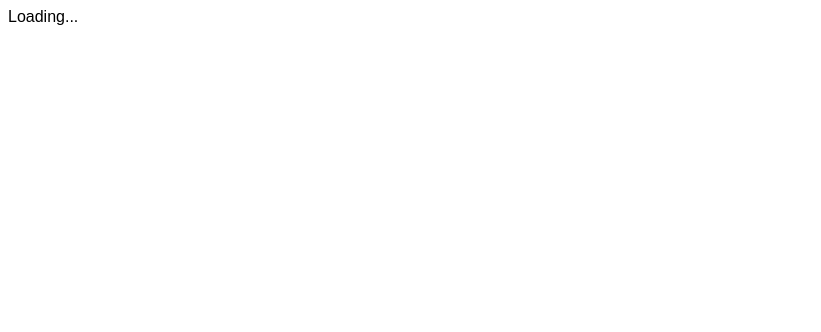
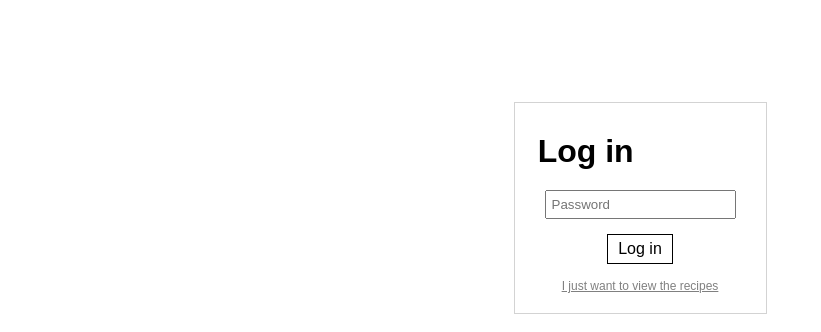
Before and after one commit to Nickouwen/website, a React (Vite) app in the folder client/: page / in a window 1280 px wide. Shown: the top 332 px of the page, without its empty margins (0-821 px from the left). Built offline with nearby package versions, Linux system fonts and the light colour scheme.

Commit message:
Fix loading...

```diff
--- a/client/src/App.tsx
+++ b/client/src/App.tsx
@@ -129,6 +129,7 @@ function App() {
   useEffect(() => {
     const user = localStorage.getItem("author")
     if (user) {
+      setLoggedIn(true)
       setUser(user)
       getRecipes().then((recipes) => {
         if (recipes) {
@@ -136,7 +137,6 @@ function App() {
         } else {
           setRecipes([])
         }
-        setLoggedIn(true)
         setLoading(false)
       });
     }
@@ -144,16 +144,17 @@ function App() {
   }, [loggedIn, updated])
 
   if (!loggedIn) {
-    if (loading) {
-      return <div>Loading...</div>
-    }
     return (
       <Login setLoggedIn={setLoggedIn} />
     )
   }
 
   if (loading) {
-    return <div>Loading...</div>
+    return (
+      <div className="loading">
+        <h1>Loading...</h1>
+      </div>
+    )
   }
 
   return (
```
